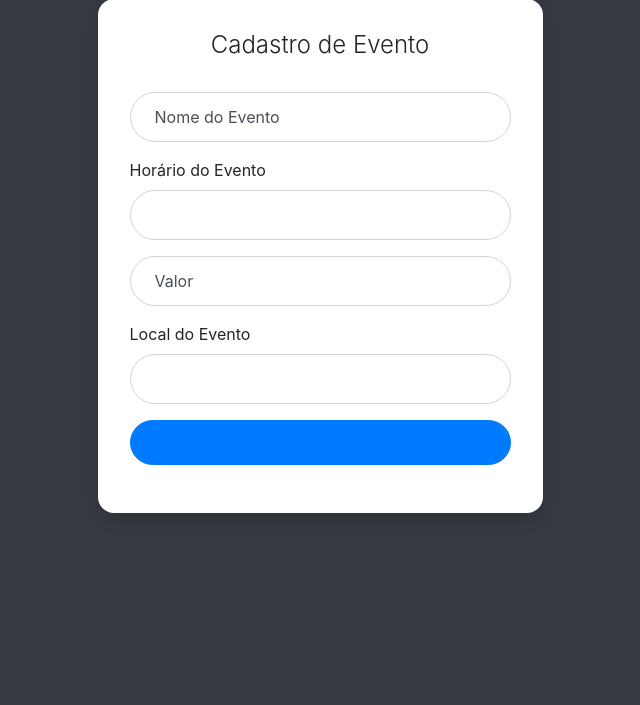
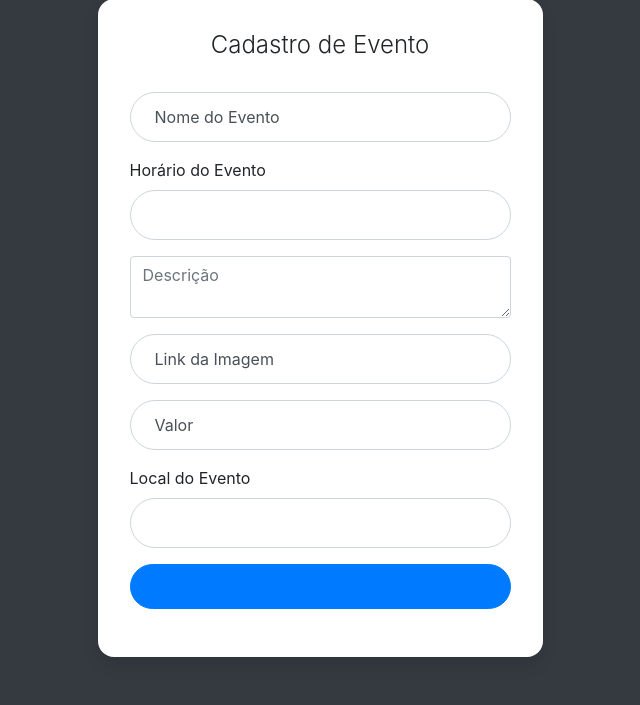
Before and after one commit to LifusDeviced/senai-PA2-tickets, a Symfony app: template templates/cadastro_evento/cadastroevento.html.twig in a window 1280 px wide. Shown: the part 105-810 px from the top of the page, without its empty margins (320-960 px from the left). Before the commit the page ends 618 px from the top, so only its background shows below. Run offline with Twig, Linux system fonts and the light colour scheme; the template is opened without the code that fills it, so the values that code supplies are empty; form fields are guessed from the names that the template uses; some libraries are stand-ins or nearby versions.

Commit message:
Adicionados campos de Descrição e link de imagem na entidade Evento

```diff
--- a/src/Form/CadastroEventoType.php
+++ b/src/Form/CadastroEventoType.php
@@ -9,6 +9,7 @@ use Symfony\Component\Form\AbstractType;
 use Symfony\Component\Form\Extension\Core\Type\DateTimeType;
 use Symfony\Component\Form\Extension\Core\Type\IntegerType;
 use Symfony\Component\Form\Extension\Core\Type\SubmitType;
+use Symfony\Component\Form\Extension\Core\Type\TextareaType;
 use Symfony\Component\Form\Extension\Core\Type\TextType;
 use Symfony\Component\Form\FormBuilderInterface;
 use Symfony\Component\OptionsResolver\OptionsResolver;
@@ -19,6 +20,8 @@ class CadastroEventoType extends AbstractType
     {
         $builder
             ->add('nome_evento', TextType::class, ['label' => 'Nome do Evento'])
+            ->add('descricao', TextareaType::class, ['label' => 'Descrição'])
+            ->add('link_imagem',TextType::class, ['label' => 'Link da Imagem'])
             ->add('data', DateTimeType::class, ['label' => 'Data do Evento',
                 'date_widget' => 'single_text',
                 'time_widget' => 'single_text',
--- a/templates/cadastro_evento/cadastroevento.html.twig
+++ b/templates/cadastro_evento/cadastroevento.html.twig
@@ -26,6 +26,14 @@
                             {{ form_widget(form.data) }}
                         </div>
 
+                        <div class="form-label-group">
+                            {{ form_widget(form.descricao, {'attr': {'class': 'form-control' , 'placeholder': 'Descrição'}}) }}
+                        </div>
+
+                        <div class="form-label-group">
+                            {{ form_widget(form.link_imagem, {'attr': {'class': 'form-control' , 'placeholder': 'Link da Imagem'}}) }}
+                            {{form_label(form.link_imagem, 'Link da Imagem')}}
+                        </div>
 
                         <div class="form-label-group">
                             {{ form_widget(form.valor, {'attr': {'class': 'form-control' , 'placeholder': 'Valor'}}) }}
```
Also changed, not shown: src/Entity/Evento.php (+36 -0 lines).
